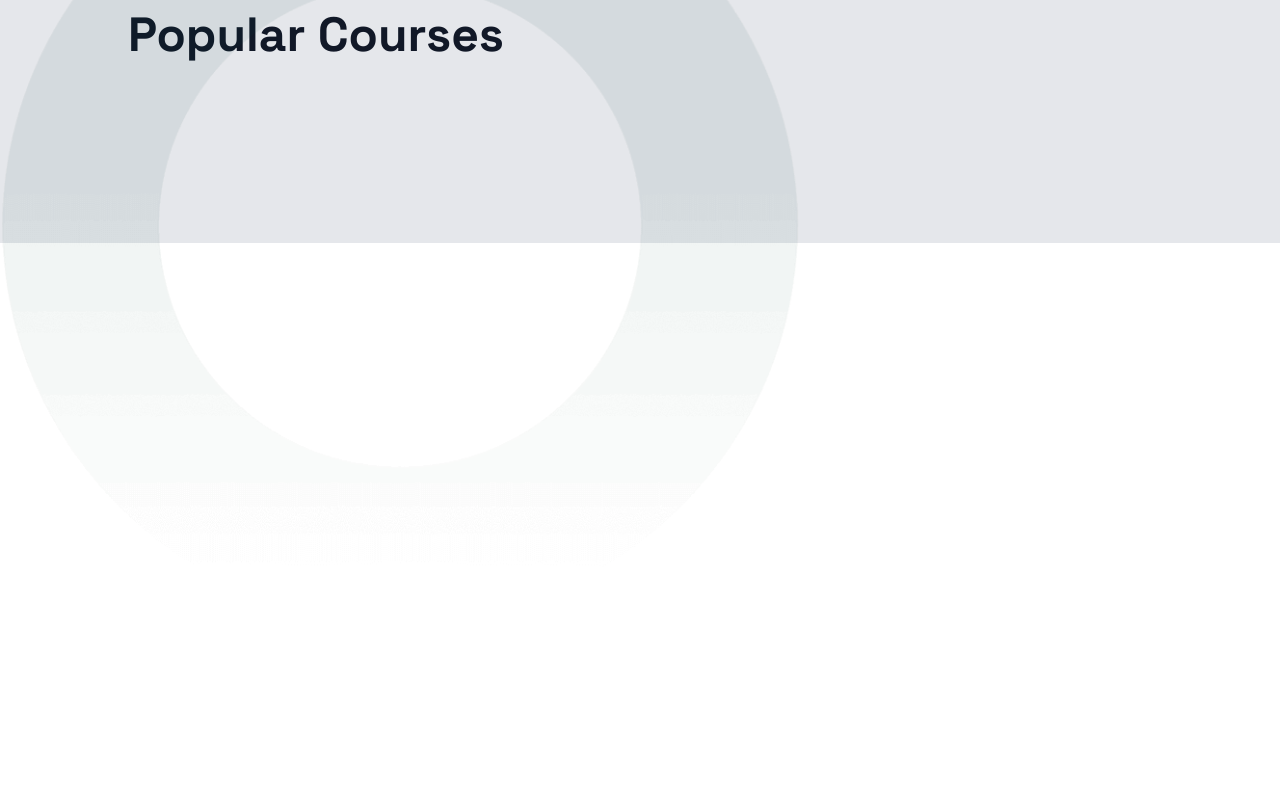
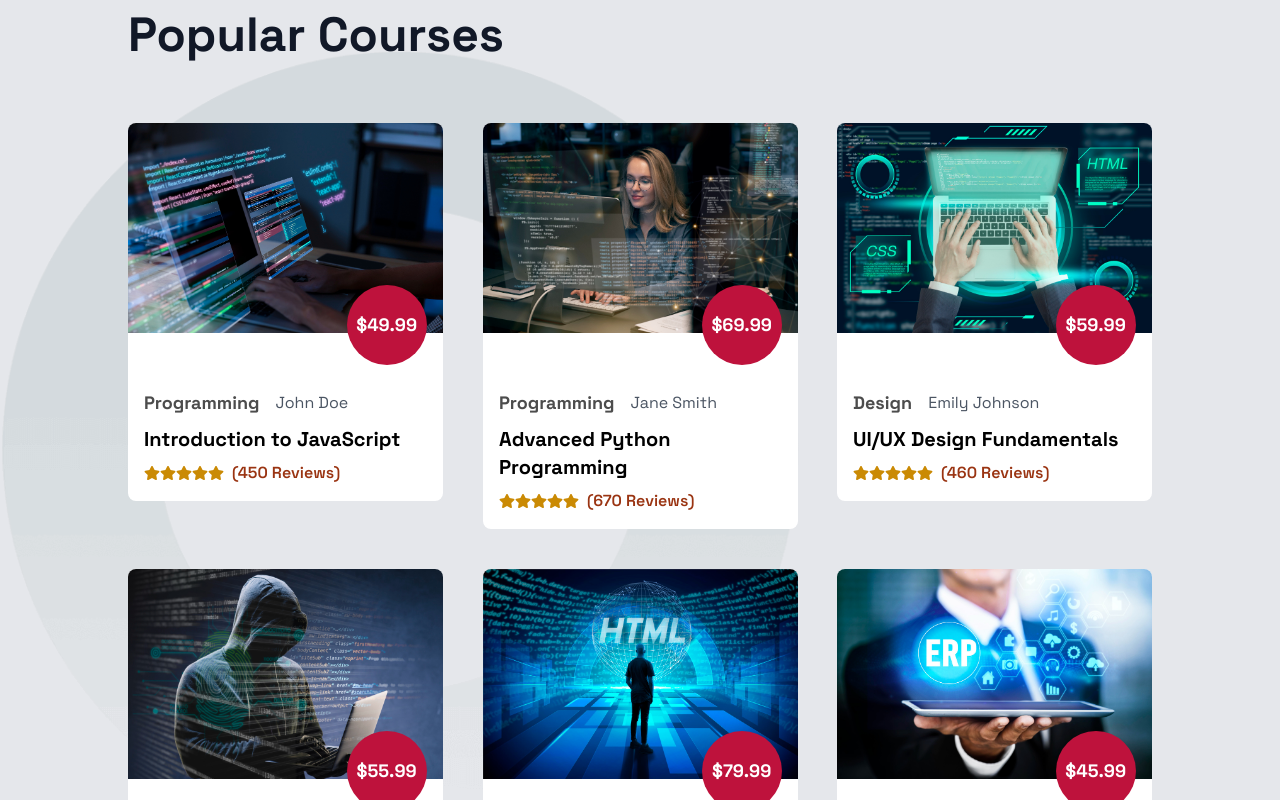
Before and after one commit to NadeeTharuka/new-lms, a Next.js app: page / in a window 1280 px wide. Shown: the part 1400-2200 px from the top of the page. Before the commit the page ends 2022 px from the top, so only its background shows below. Built offline with nearby package versions, Linux system fonts and the light colour scheme.

Commit message:
Update CourseCard.tsx

```diff
--- a/components/Home/Course/CourseCard.tsx
+++ b/components/Home/Course/CourseCard.tsx
@@ -1,5 +1,9 @@
+"use client";
+
 import React from 'react'
-
+import Tilt from "react-parallax-tilt";
+import Image from 'next/image';
+import { FaStar } from 'react-icons/fa';
 
 // define the type
 type Props = {
@@ -15,11 +19,52 @@ type Props = {
         category: string;
     };
 };
-const CourseCard = ({}: Props) => {
+const CourseCard = ({ course }: Props) => {
   return (
-    <div>
+    <Tilt>
+      <div className="bg-white rounded-lg overflow-hidden cursor-pointer">
+        { /* Image */}
+        <div>
+          <Image
+           src={course.image}
+           alt={course.title}
+           width={400}
+           height={400}
+           className="w-full h-full"
 
-    </div>
+           />
+        </div>
+        <div className="p-4">
+          {/* Price */}
+          <h1 className="ml-auto relative z-[10] h-20 w-20 flex items-center text-lg font-bold justify-center flex-col mt-[-4rem] rounded-full bg-rose-700 text-white">
+            ${course.price}
+          </h1>
+        {/* information */}
+        <div className="flex items-center mt-6 space-x-4">
+          <span className="text-lg text-black text-opacity-70 font-bold">
+            {course.category}
+            </span>
+            <span className="text-base text-gray-600">{course.author}</span>
+        </div>
+        {/* title */}
+        <h1 className="text-xl text-black font-bold mt-2">{course.title}</h1>
+        {/* reviews */}
+        <div className="flex mt-2 items-center space-x-2">
+          <div className="flex items-center">
+            <FaStar className="w-4 h-4 text-yellow-600" />
+            <FaStar className="w-4 h-4 text-yellow-600" />
+            <FaStar className="w-4 h-4 text-yellow-600" />
+            <FaStar className="w-4 h-4 text-yellow-600" />
+            <FaStar className="w-4 h-4 text-yellow-600" />
+          </div>
+          <span className="text-base text-orange-800 font-semibold">
+            ({course.reviewNumber} Reviews)
+          </span>
+        </div>
+        </div>
+      </div>
+    </Tilt>
+
   )
 }
 
```
